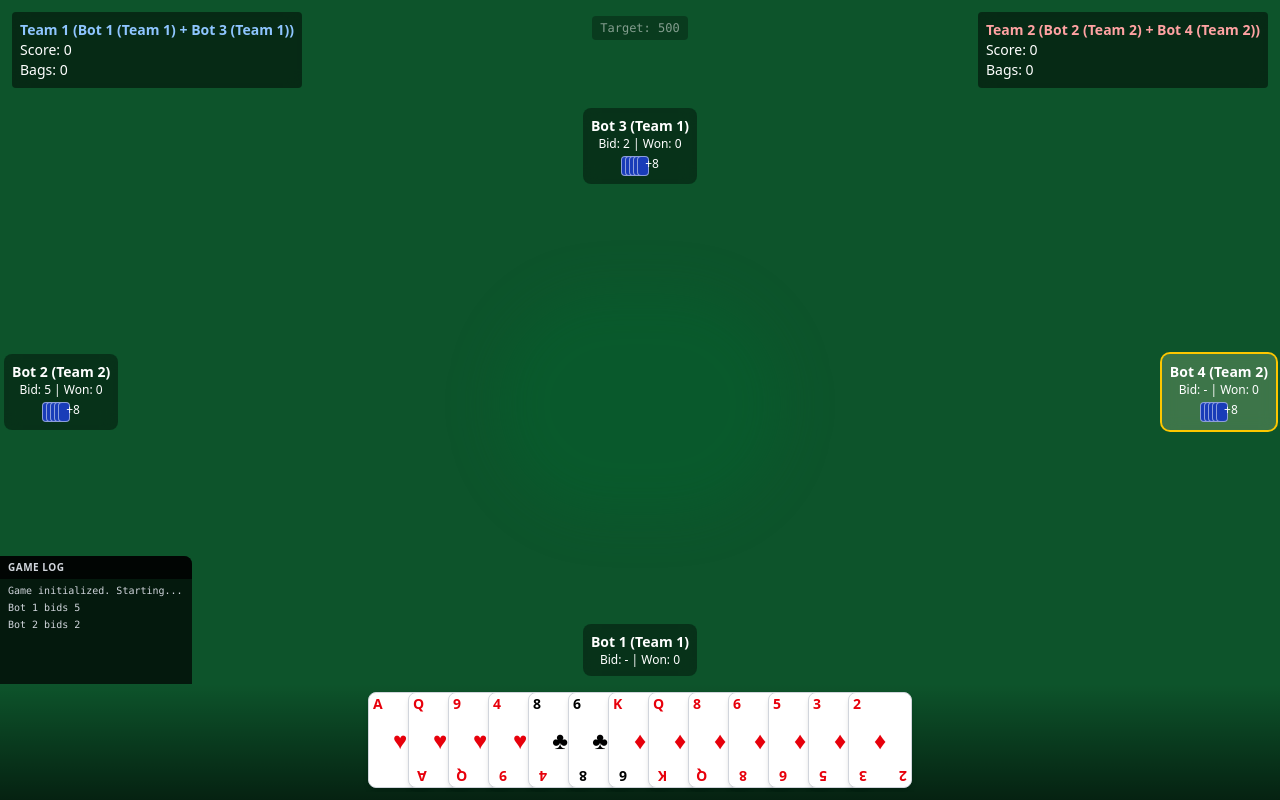
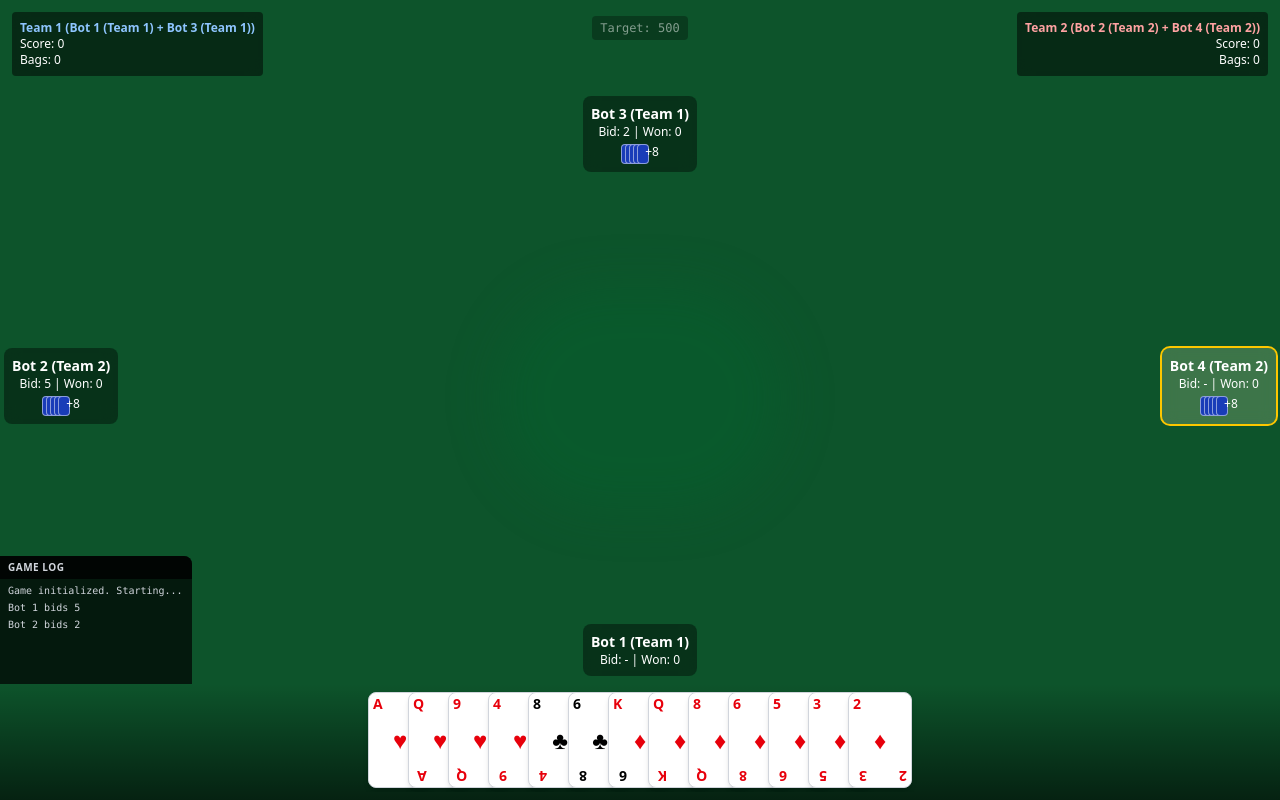
Before and after one commit to ceo4ced/Spades-LLM-Arena, a React (Vite) app: page / in a window 1280 px wide. Both pictures are taken after a click on the button "Start Match". Built offline with nearby package versions, Linux system fonts and the light colour scheme.

Commit message:
fix: prevent East player and scoreboard from overflowing viewport
- Scoreboard team names truncate with max-w-[30%]
- Player info names truncate with max-w-full
- Added gap-2 and shrink-0 to scoreboard flex layout
- Text reduced to text-xs for compact fit

```diff
--- a/src/components/GameBoard.tsx
+++ b/src/components/GameBoard.tsx
@@ -65,8 +65,8 @@ export const GameBoard: React.FC<GameBoardProps> = ({ gameState, onBid, onPlay,
     });
 
     return (
-      <div className={`flex flex-col items-center p-2 rounded-lg ${isTurn ? 'bg-yellow-100/20 ring-2 ring-yellow-400' : 'bg-black/40'} text-white backdrop-blur-sm`}>
-        <div className="font-bold text-sm">
+      <div className={`flex flex-col items-center p-2 rounded-lg ${isTurn ? 'bg-yellow-100/20 ring-2 ring-yellow-400' : 'bg-black/40'} text-white backdrop-blur-sm max-w-full`}>
+        <div className="font-bold text-sm truncate max-w-full">
           {player.name}
         </div>
         <div className="text-xs">
@@ -213,19 +213,19 @@ export const GameBoard: React.FC<GameBoardProps> = ({ gameState, onBid, onPlay,
   return (
     <div className="relative w-full h-screen bg-green-900 overflow-hidden flex flex-col">
       {/* Row 1: Scoreboard */}
-      <div className="flex-none p-3 flex justify-between items-start z-20">
-        <div className="bg-black/50 p-2 rounded text-white backdrop-blur-sm text-sm">
-          <div className="font-bold text-blue-300">Team 1 ({getPlayer(0).name} + {getPlayer(2).name})</div>
+      <div className="flex-none p-3 flex justify-between items-start z-20 gap-2">
+        <div className="bg-black/50 p-2 rounded text-white backdrop-blur-sm text-xs max-w-[30%] shrink-0">
+          <div className="font-bold text-blue-300 truncate">Team 1 ({getPlayer(0).name} + {getPlayer(2).name})</div>
           <div>Score: {gameState.teams.team1.score}</div>
           <div>Bags: {gameState.teams.team1.bags}</div>
         </div>
 
-        <div className="text-center text-white/50 text-xs font-mono bg-black/30 px-2 py-1 rounded mt-1">
+        <div className="text-center text-white/50 text-xs font-mono bg-black/30 px-2 py-1 rounded mt-1 shrink-0">
           Target: {gameState.targetScore}
         </div>
 
-        <div className="bg-black/50 p-2 rounded text-white backdrop-blur-sm text-sm">
-          <div className="font-bold text-red-300">Team 2 ({getPlayer(1).name} + {getPlayer(3).name})</div>
+        <div className="bg-black/50 p-2 rounded text-white backdrop-blur-sm text-xs max-w-[30%] shrink-0 text-right">
+          <div className="font-bold text-red-300 truncate">Team 2 ({getPlayer(1).name} + {getPlayer(3).name})</div>
           <div>Score: {gameState.teams.team2.score}</div>
           <div>Bags: {gameState.teams.team2.bags}</div>
         </div>
```
